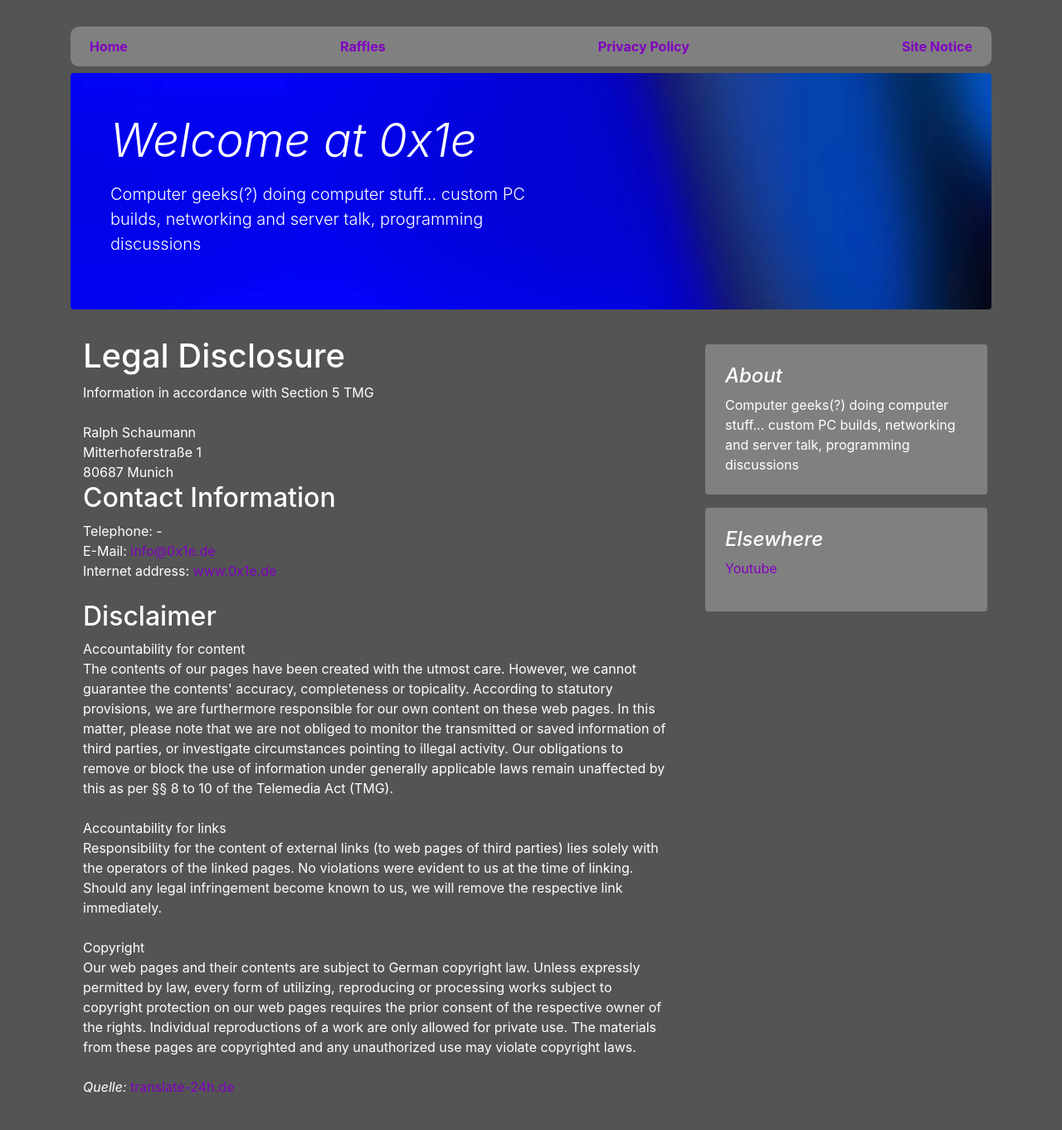
After one commit to anselm92/hex1e, a Django app: page /impressum/ in a window 1280 px wide. The commit adds this page. Shown: the whole page at 83% size. Run offline with Django 3.2, Linux system fonts and the light colour scheme; some libraries are stand-ins or nearby versions.

Commit message:
Restyle all pages
- Also add new site notice page

```diff
--- /dev/null
+++ b/webapp/static/css/style.min.css
@@ -0,0 +1 @@
+.blog-post{background-color:grey;padding:15px;border-radius:10px;margin:10px}hr{background:#fff}a{color:#8000c0}.nav-scroller{background-color:grey;padding:15px;border-radius:10px}.nav-scroller a{color:#8000c0;font-weight:700}.blog-pagination .btn{background:#fff}.blog-post .blog-post-title{color:#8000c0}@media (max-width:@screen-xs){body{font-size:10px}}@media (max-width:@screen-sm){body{font-size:14px}}h5{font-size:1.4rem}
--- a/webapp/templates/base.html
+++ b/webapp/templates/base.html
@@ -1,4 +1,5 @@
 {% load static %}
+{% load bootstrap4 %}
 <html lang="en">
 {% spaceless %}
 <head>
@@ -8,8 +9,9 @@
     {% block head %}
     {% endblock %}
 </head>
-<body>
+<body style="background: #545454; color: white">
 
+<link media="all" rel="stylesheet" href="{% static 'css/bootstrap.min.css' %}">
 <div class="container">
     <header class="blog-header py-3">
         <div class="row flex-nowrap justify-content-between align-items-center">
@@ -18,9 +20,10 @@
 
     <div class="nav-scroller py-1 mb-2">
         <nav class="nav d-flex justify-content-between">
-            <a class="p-2 text-muted" href="{% url 'webapp:blog-list' %}">Home</a>
-            <a class="p-2 text-muted" href="{% url 'webapp:raffle-list' %}">Raffles</a>
-            <a class="p-2 text-muted" href="{% url 'webapp:privacy-policy' %}">Privacy Policy</a>
+            <a class="p-2 " href="{% url 'webapp:blog-list' %}">Home</a>
+            <a class="p-2 " href="{% url 'webapp:raffle-list' %}">Raffles</a>
+            <a class="p-2 " href="{% url 'webapp:privacy-policy' %}">Privacy Policy</a>
+            <a class="p-2 " href="{% url 'webapp:impressum' %}">Site Notice</a>
         </nav>
     </div>
 
@@ -36,8 +39,8 @@
                     <p class="lead mb-0"><a href="#" class="text-white font-weight-bold"></a></p>
                 </div>
             </div>
-            <div class="col-md-8 blog-main pb-3">
-
+            <div class="col-12 col-lg-8 blog-main pb-3">
+                {% bootstrap_messages %}
 
                 {% block body %}
                 {% endblock %}
@@ -45,14 +48,14 @@
 
             </div><!-- /.blog-main -->
 
-            <aside class="col-md-4 blog-sidebar">
-                <div class="p-4 mb-3 bg-light rounded">
+            <aside class="col-12  col-lg-4 blog-sidebar">
+                <div class="p-4 col-sm-12  mb-3 blog-post rounded">
                     <h4 class="font-italic">About</h4>
                     <p class="mb-0">Computer geeks(?) doing computer stuff... custom PC builds, networking and server
                         talk, programming discussions</p>
                 </div>
-
-                <div class="p-4">
+                {% if  archive_dates %}
+                <div class="p-4 col-sm-12 blog-post rounded">
                     <h4 class="font-italic">Archives</h4>
                     <ol class="list-unstyled mb-0">
                         {% for date in archive_dates %}
@@ -60,8 +63,8 @@
                         {% endfor %}
                     </ol>
                 </div>
-
-                <div class="p-4">
+                {% endif %}
+                <div class="p-4 col-sm-12  blog-post rounded">
                     <h4 class="font-italic">Elsewhere</h4>
                     <ol class="list-unstyled">
                         <li><a href="https://www.youtube.com/channel/UCjUMKswgxj6MPeGs3a76DIw/">Youtube</a></li>
@@ -69,8 +72,9 @@
                 </div>
             </aside><!-- /.blog-sidebar -->
 
-            <link media="all" rel="stylesheet" href="{% static 'css/bootstrap.min.css' %}">
+            <script src="{% static 'js/jquery-3.5.1.js' %}"></script>
             <script src="{% static 'js/bootstrap.min.js' %}"></script>
+            <link media="all" rel="stylesheet" href="{% static 'css/style.min.css' %}">
         </div><!-- /.row -->
 
     </main><!-- /.container -->
--- a/webapp/templates/webapp/blog_list.html
+++ b/webapp/templates/webapp/blog_list.html
@@ -13,11 +13,11 @@
 <div class="blog-post">
     <h2 class="blog-post-title">{{blog.title}}</h2>
     <p class="blog-post-meta">{{ blog.date_posted|date:"d.m.Y"}}</p>
+    <hr>
     <img class="img-fluid" src="/{{blog.image.url}}">
     <div>
         {{blog.content | safe }}
     </div>
-    <hr>
 </div><!-- /.blog-post -->
 {% endfor %}
 <nav class="blog-pagination">
--- /dev/null
+++ b/webapp/templates/webapp/impressum.html
@@ -0,0 +1,39 @@
+{% extends 'base.html' %}
+
+{% block head %}
+
+{% endblock %}
+
+{% block body %}
+
+<h1>Legal Disclosure</h1>
+Information in accordance with Section 5 TMG
+
+<br><br>Ralph Schaumann<br>Mitterhoferstraße 1<br>80687 Munich<br>
+<h2>Contact Information</h2>
+Telephone: -<br>E-Mail: <a href="mailto:info@0x1e.de">info@0x1e.de</a><br>Internet address: <a href="www.0x1e.de" target="_blank">www.0x1e.de</a><br><br>
+<h2>Disclaimer</h2>
+Accountability for content<br>
+The contents of our pages have been created with the utmost care. However, we cannot guarantee the contents'
+accuracy, completeness or topicality. According to statutory provisions, we are furthermore responsible for
+our own content on these web pages. In this matter, please note that we are not obliged to monitor
+the transmitted or saved information of third parties, or investigate circumstances pointing to illegal activity.
+Our obligations to remove or block the use of information under generally applicable laws remain unaffected by this as per
+§§ 8 to 10 of the Telemedia Act (TMG).
+
+<br><br>Accountability for links<br>
+Responsibility for the content of
+external links (to web pages of third parties) lies solely with the operators of the linked pages. No violations were
+evident to us at the time of linking. Should any legal infringement become known to us, we will remove the respective
+link immediately.<br><br>Copyright<br> Our web pages and their contents are subject to German copyright law. Unless
+expressly permitted by law, every form of utilizing, reproducing or processing
+works subject to copyright protection on our web pages requires the prior consent of the respective owner of the rights.
+Individual reproductions of a work are only allowed for private use.
+The materials from these pages are copyrighted and any unauthorized use may violate copyright laws.
+
+<br><br>
+<i>Quelle: </i><a href="http://www.translate-24h.de" target="_blank">translate-24h.de</a> <br><br>
+
+
+
+{% endblock %}
--- a/webapp/urls.py
+++ b/webapp/urls.py
@@ -18,5 +18,6 @@ urlpatterns = [
 
   path('success/', TemplateView.as_view(template_name='webapp/success.html'), name='success'),
   path('privacy-policy/', TemplateView.as_view(template_name='webapp/privacy-policy.html'), name='privacy-policy'),
+  path('impressum/', TemplateView.as_view(template_name='webapp/impressum.html'), name='impressum'),
 
 ] + static(settings.MEDIA_URL, document_root=settings.MEDIA_ROOT)
```
Also changed, not shown: webapp/static/css/style.css (added, +40 -0 lines).
